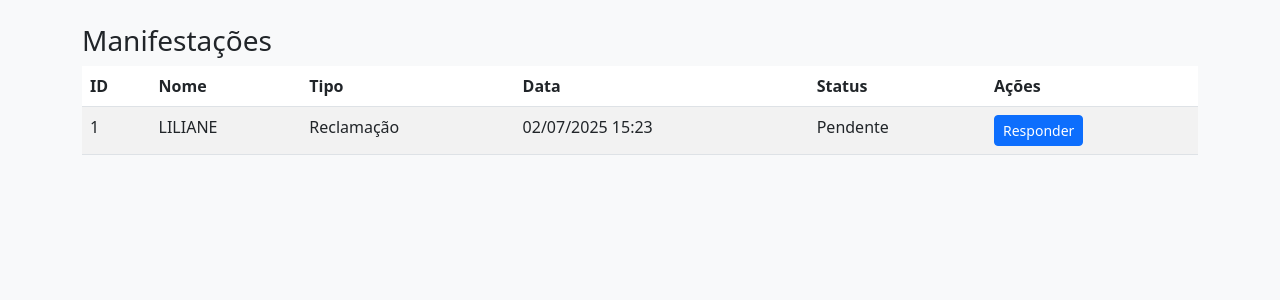
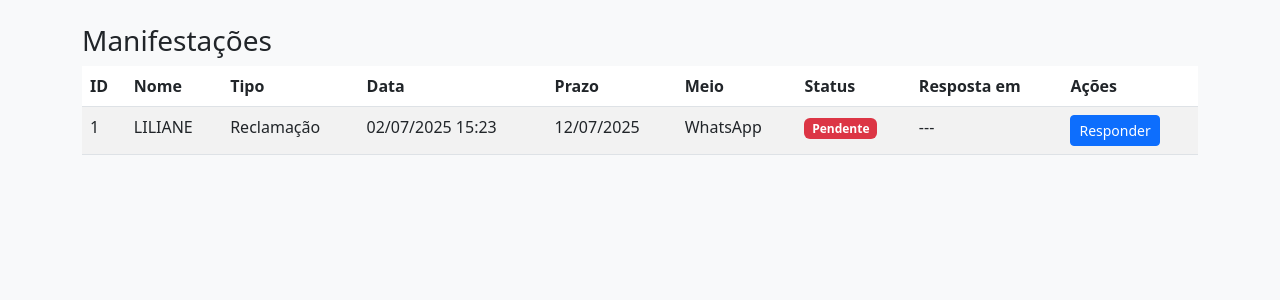
Before and after one commit to RonaldCarvalho810/projetospython, a Flask app: page /listar in a window 1280 px wide. Shown: the part 72-372 px from the top of the page. Run offline with Flask 3, Linux system fonts and the light colour scheme; data comes from the database, SQL or seed files in the repository.

Commit message:
ouvidoria web 1

```diff
--- a/000_camara/ouvidoria_web/templates/listar.html
+++ b/000_camara/ouvidoria_web/templates/listar.html
@@ -3,13 +3,45 @@
 <h3>Manifestações</h3>
 <table class="table table-striped">
 <thead>
-<tr><th>ID</th><th>Nome</th><th>Tipo</th><th>Data</th><th>Status</th><th>Ações</th></tr>
-</thead><tbody>
+<tr>
+  <th>ID</th>
+  <th>Nome</th>
+  <th>Tipo</th>
+  <th>Data</th>
+  <th>Prazo</th>
+  <th>Meio</th>
+  <th>Status</th>
+  <th>Resposta em</th>
+  <th>Ações</th>
+</tr>
+</thead>
+<tbody>
 {% for r in regs %}
 <tr>
-  <td>{{r[0]}}</td><td>{{r[1]}}</td><td>{{r[2]}}</td><td>{{r[4]}}</td><td>{{r[7]}}</td>
-  <td><a href="/editar/{{r[0]}}" class="btn btn-sm btn-primary">Responder</a></td>
+  <td>{{ r[0] }}</td>  <!-- ID -->
+  <td>{{ r[1] }}</td>  <!-- Nome -->
+  <td>{{ r[2] }}</td>  <!-- Tipo -->
+  <td>{{ r[4] }}</td>  <!-- Data da manifestação -->
+  <td>{{ r[6] }}</td>  <!-- Prazo final -->
+  <td>{{ r[5] }}</td>  <!-- Meio -->
+  <td>
+    <span class="badge
+      {% if r[7] == 'Finalizado' %} bg-success
+      {% elif r[7] == 'Em andamento' %} bg-warning text-dark
+      {% else %} bg-danger
+      {% endif %}
+    ">
+      {{ r[7] }}
+    </span>
+  </td>
+  <td>{{ r[10] or '---' }}</td>  <!-- Data da resposta -->
+  <td>
+    <a href="/editar/{{ r[0] }}" class="btn btn-sm btn-primary">
+      {% if r[8] %}Editar{% else %}Responder{% endif %}
+    </a>
+  </td>
 </tr>
 {% endfor %}
-</tbody></table>
+</tbody>
+</table>
 {% endblock %}
```
Also changed, not shown: 000_camara/ouvidoria_web/templates/editar.html (renamed from 000_camara/ouvidoria_web/editar.html).
